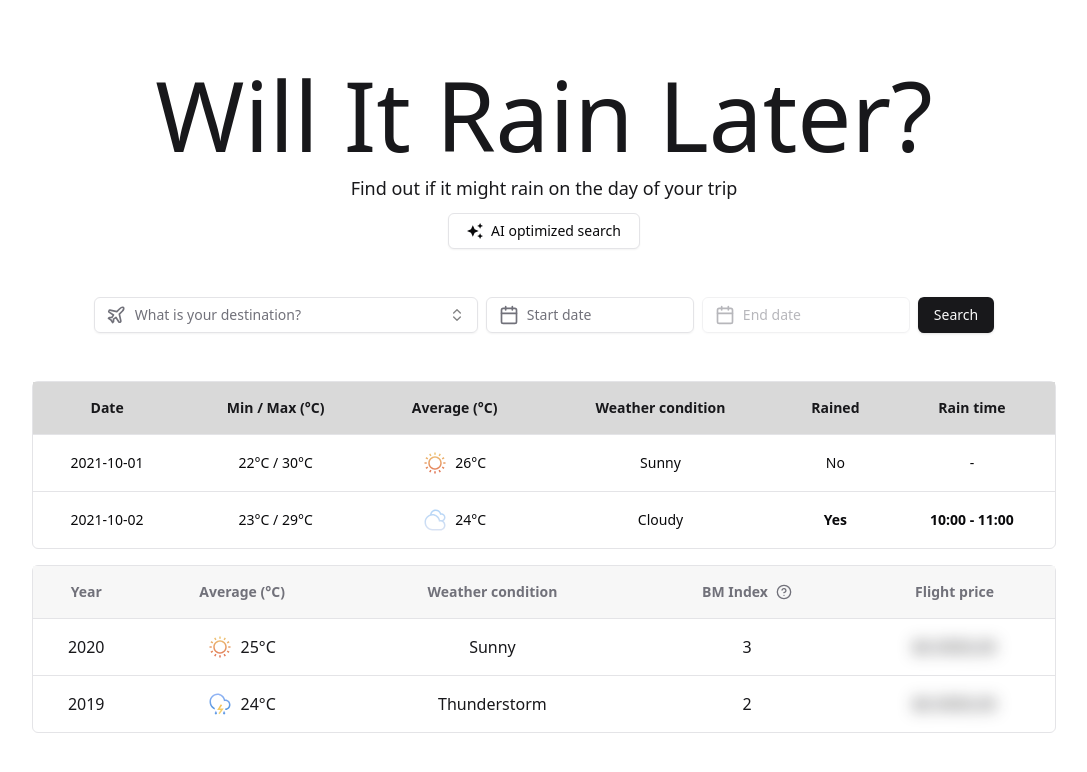
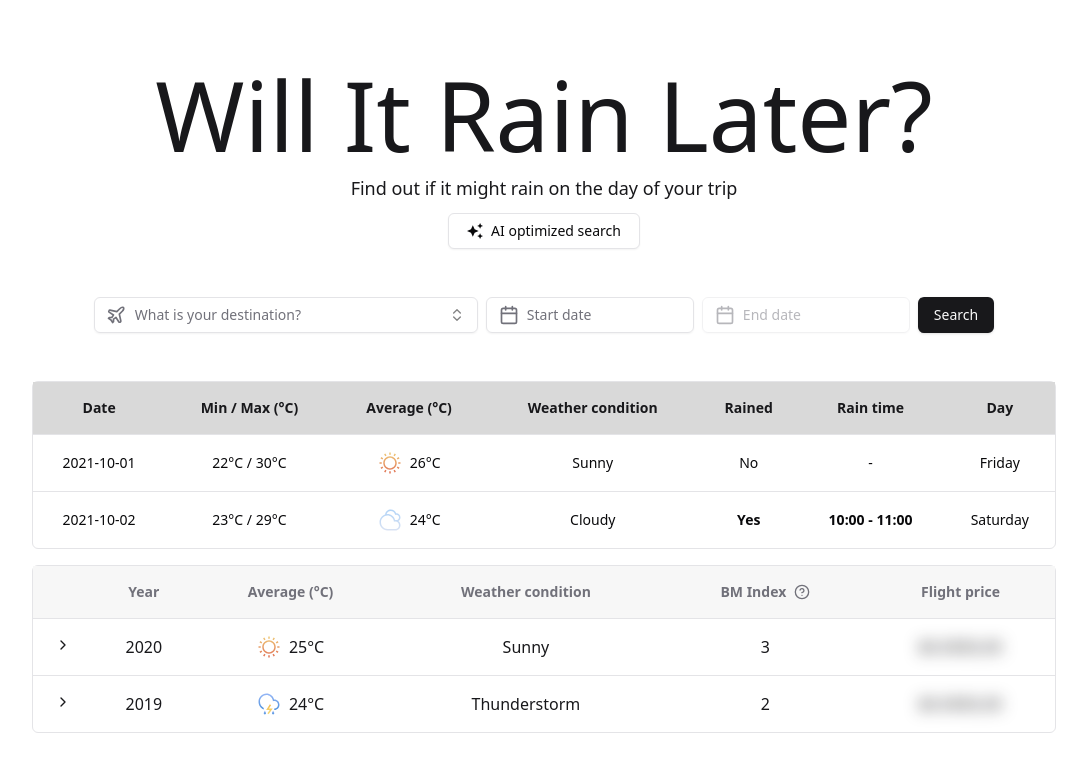
Before and after one commit to pedrodecf/will-it-rain-later-web, a React (Vite) app: page / in a window 1280 px wide. Shown: the top 772 px of the page, without its empty margins (96-1183 px from the left). Built offline with nearby package versions, Linux system fonts and the light colour scheme.

Commit message:
fix tabelas

```diff
--- a/src/components/ui/forecast-table/columns.tsx
+++ b/src/components/ui/forecast-table/columns.tsx
@@ -60,4 +60,15 @@ export const forecastTableColumns: ColumnDef<ForecastTableType>[] = [
             : "-"
       }
    },
+   {
+      accessorKey: "",
+      header: "Day",
+      cell: ({ row }) => {
+         const { date } = row.original
+         const day = new Date(date).toLocaleDateString("en-US", { weekday: "long" })
+         return (
+            <span>{day}</span>
+         )
+      },
+   },
 ]
--- a/src/components/ui/history-table/columns.tsx
+++ b/src/components/ui/history-table/columns.tsx
@@ -2,10 +2,27 @@ import { ColumnDef } from "@tanstack/react-table";
 import { HistoryTableType } from "./schema";
 import { getWeatherIcon } from "@/lib/getWeatherIcon";
 import { getWeatherCondition } from "@/lib/getWeatherCondition";
-import { CircleHelp } from "lucide-react";
+import { ChevronRight, CircleHelp } from "lucide-react";
 import { Tooltip, TooltipContent, TooltipProvider, TooltipTrigger } from "../tooltip";
 
 export const historyTableColumns: ColumnDef<HistoryTableType>[] = [
+   {
+      id: "expander",
+      header: () => null,
+      cell: ({ row }) => (
+         <button
+            onClick={() => row.toggleExpanded?.()}
+         >
+            <ChevronRight
+               size={16}
+               className={row.getIsExpanded?.() ?
+                  "transition-transform duration-300 rotate-90"
+                  : "transition-transform duration-300"
+               }
+            />
+         </button>
+      ),
+   },
    {
       accessorKey: "year",
       header: "Year",
--- a/src/components/ui/history-table/schema.ts
+++ b/src/components/ui/history-table/schema.ts
@@ -6,6 +6,14 @@ export const historyTableSchema = z.object({
    weather: z.enum(["sunny", "cloudy", "partly-cloudy", "heavy-rain", "rain", "rain-sun", "drizzle", "thunderstorm"]),
    bmIndex: z.string(),
    flightPrice: z.string().optional().nullable(),
+   history: z.array(z.object({
+      date: z.string(),
+      minMax: z.string(),
+      average: z.string(),
+      weather: z.enum(["sunny", "cloudy", "partly-cloudy", "heavy-rain", "rain", "rain-sun", "drizzle", "thunderstorm"]),
+      rained: z.boolean(),
+      raintime: z.string().optional().nullable(),
+   }))
 })
 
 export type HistoryTableType = z.infer<typeof historyTableSchema>;
--- a/src/pages/Home/home-view.tsx
+++ b/src/pages/Home/home-view.tsx
@@ -46,6 +46,23 @@ export const HomeView = ({ formMethods, onSubmit, isLoading }: THomeView) => {
          weather: "sunny",
          bmIndex: "3",
          flightPrice: "R$ 500",
+         history: [
+            {
+               date: "2020-10-01",
+               minMax: "22°C / 30°C",
+               average: "26°C",
+               weather: "sunny",
+               rained: false,
+            },
+            {
+               date: "2020-10-02",
+               minMax: "23°C / 29°C",
+               average: "24°C",
+               weather: "cloudy",
+               rained: true,
+               raintime: "10:00 - 11:00"
+            },
+         ]
       },
       {
          year: "2019",
@@ -53,6 +70,23 @@ export const HomeView = ({ formMethods, onSubmit, isLoading }: THomeView) => {
          weather: "thunderstorm",
          bmIndex: "2",
          flightPrice: "R$ 450",
+         history: [
+            {
+               date: "2019-10-01",
+               minMax: "22°C / 30°C",
+               average: "26°C",
+               weather: "sunny",
+               rained: false,
+            },
+            {
+               date: "2019-10-02",
+               minMax: "23°C / 29°C",
+               average: "24°C",
+               weather: "cloudy",
+               rained: true,
+               raintime: "10:00 - 11:00"
+            },
+         ]
       },
    ]
 
```
